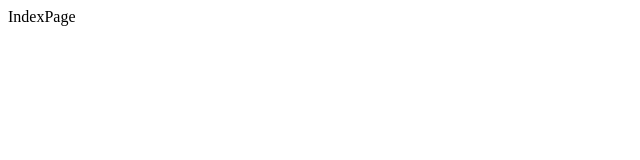
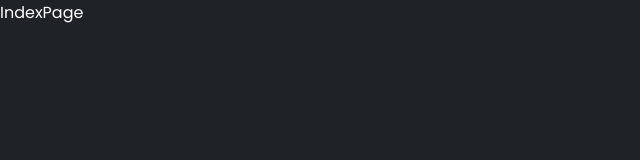
Before and after one commit to likesunny-yon/gatsby-website, a Gatsby site: page / in a window 1280 px wide. Shown: the whole page, without its empty margins (0-640 px from the left). Built offline with nearby package versions, Linux system fonts and the light colour scheme; Gatsby itself is replaced by a stand-in of ours.

Commit message:
Add theme and global style

```diff
--- a/src/pages/index.jsx
+++ b/src/pages/index.jsx
@@ -1,4 +1,5 @@
 import React from 'react';
+import 'styles/global.scss';
 import { SEO } from 'components/Seo/Seo';
 
 const IndexPage = () => {
--- /dev/null
+++ b/src/styles/global.scss
@@ -0,0 +1,16 @@
+@import url('https://fonts.googleapis.com/css2?family=Poppins:wght@400;500;600&display=swap');
+@import 'theme';
+
+* {
+	margin: 0;
+	padding: 0;
+	box-sizing: border-box;
+	font-family: $font;
+}
+
+body {
+	width: 100%;
+	min-height: 100vh;
+	background-color: $background;
+	color: $textColor;
+}
--- /dev/null
+++ b/src/styles/theme.scss
@@ -0,0 +1,5 @@
+$background: #1f2327;
+$textColor: #fff;
+$font: 'Poppins';
+$primary: #1e68b1;
+$secondary: #1e3145;
```
